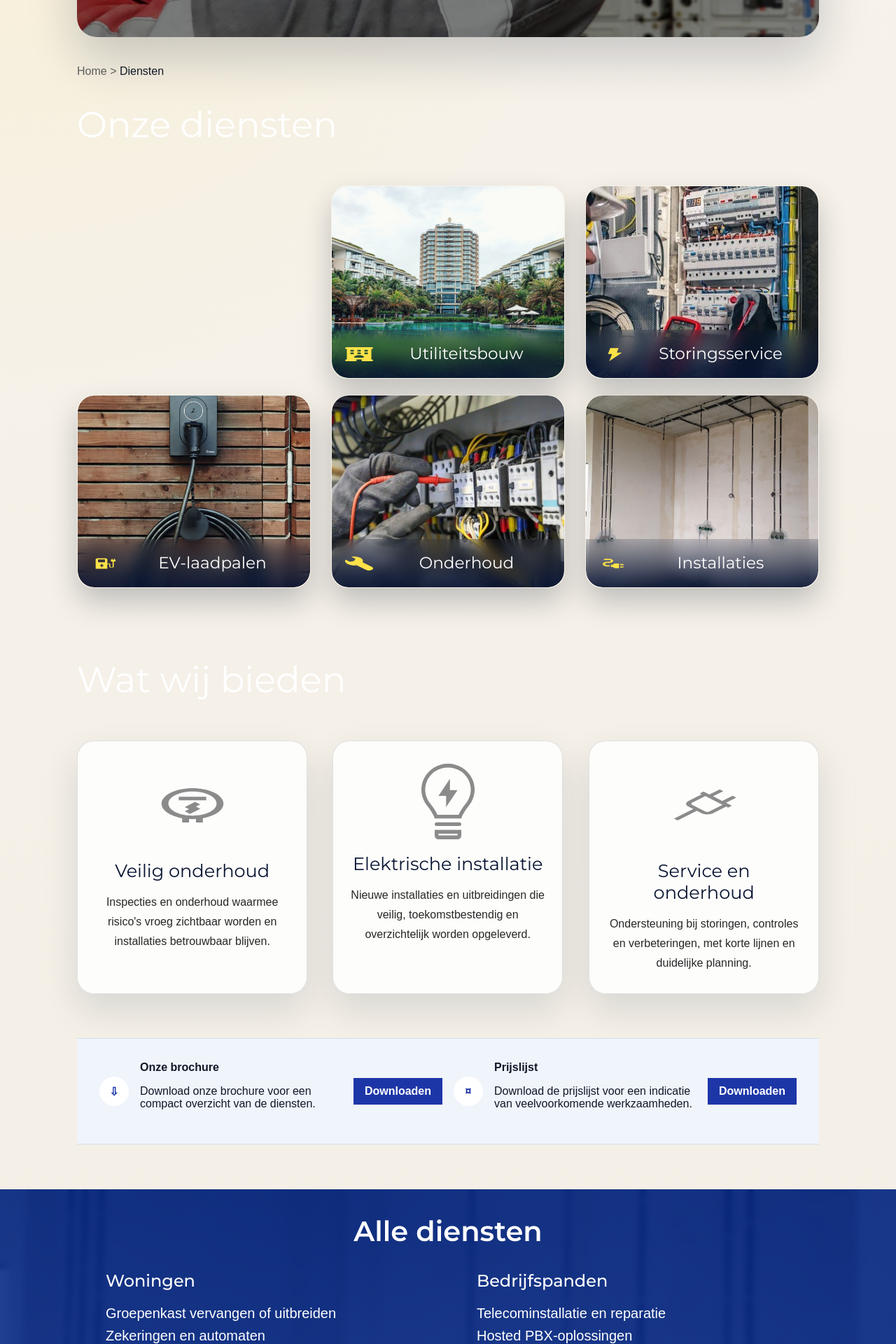
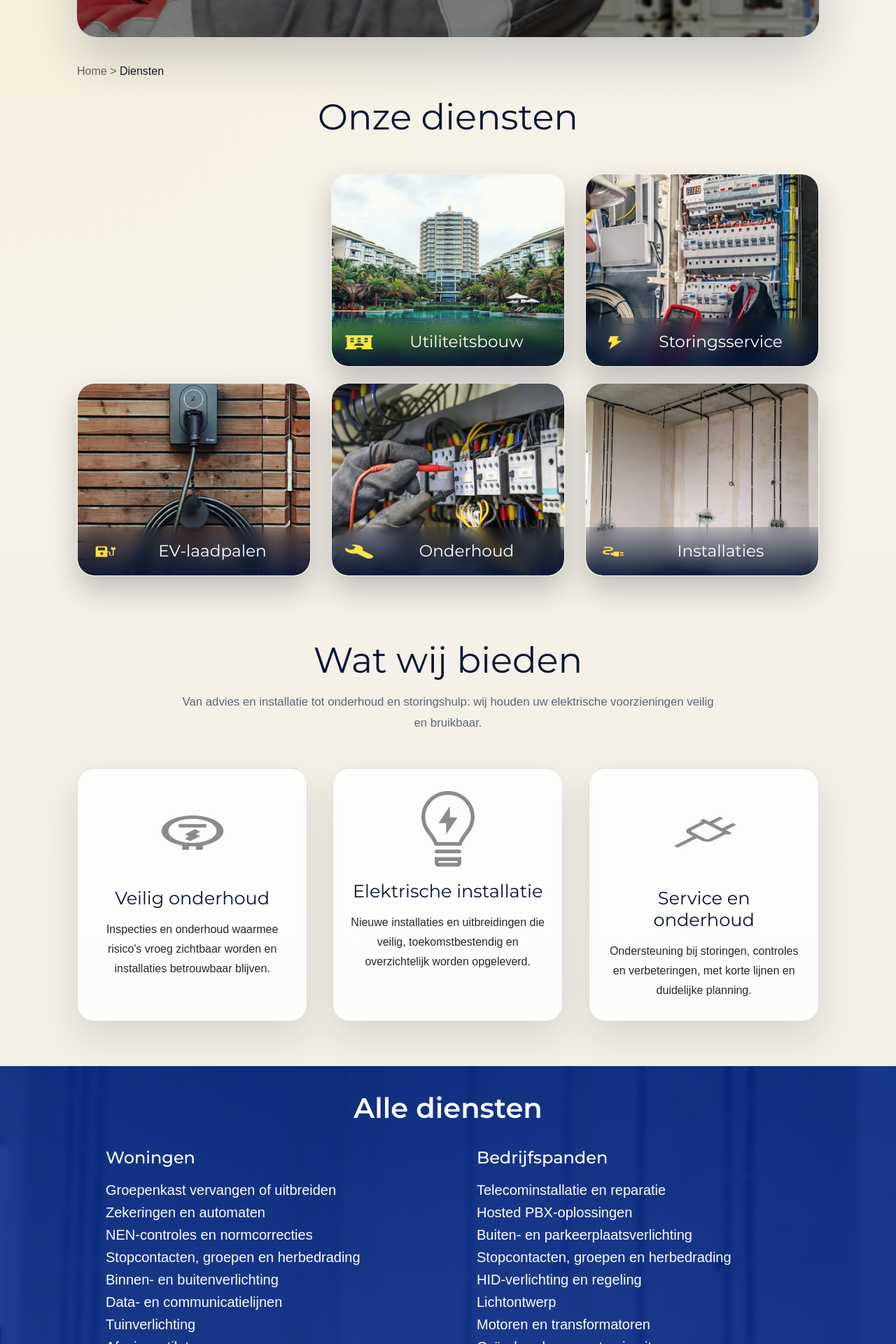
Before and after one commit to Nepryash/jordywebsite, a Vue app: page /services in a window 1280 px wide. Shown: the part 320-2240 px from the top of the page at 70% size. Built offline with nearby package versions, Linux system fonts and the light colour scheme.

Commit message:
Update services headings and footer social icons

```diff
--- a/src/components/SiteFooter.vue
+++ b/src/components/SiteFooter.vue
@@ -8,10 +8,8 @@ import type { SiteContent } from "../types";
 const { brandMark, worldMap, socialIcons: footerSocialIcons } = footerAssets;
 
 const socialIcons = [
-  { name: "Facebook", icon: footerSocialIcons.facebook, href: "#" },
-  { name: "Twitter", icon: footerSocialIcons.twitter, href: "#" },
   { name: "Instagram", icon: footerSocialIcons.instagram, href: "#" },
-  { name: "Google Plus", icon: footerSocialIcons.google, href: "#" }
+  { name: "Facebook", icon: footerSocialIcons.facebook, href: "#" }
 ] as const;
 
 const exploreLinks = [
--- a/src/views/ServicesView.vue
+++ b/src/views/ServicesView.vue
@@ -1,6 +1,5 @@
 <script setup lang="ts">
 import { computed } from "vue";
-import SectionIntro from "../components/SectionIntro.vue";
 import { getUiCopy } from "../i18n";
 import { homeAssets, servicesAssets } from "../localAssets";
 import type { SiteContent } from "../types";
@@ -100,7 +99,9 @@ const offerCards = computed(() => [
     <section class="section">
       <div class="site-frame">
         <div class="breadcrumbs">{{ ui.common.home }} &gt; <span>{{ ui.services.breadcrumb }}</span></div>
-        <SectionIntro label="" :title="ui.home.ourServices" />
+        <div class="figma-section-title">
+          <h2 data-node-id="4:14">{{ ui.home.ourServices }}</h2>
+        </div>
         <div class="figma-services-grid">
           <article
             v-for="(card, index) in localizedServices"
@@ -134,38 +135,16 @@ const offerCards = computed(() => [
 
     <section class="section">
       <div class="site-frame">
-        <SectionIntro
-          label=""
-          :title="ui.home.weOffer"
-          :copy="ui.services.weOfferCopy"
-        />
+        <div class="figma-section-title">
+          <h2 data-node-id="4:14">{{ ui.home.weOffer }}</h2>
+          <p data-node-id="4:17">{{ ui.services.weOfferCopy }}</p>
+        </div>
         <div class="offer-card-grid" data-node-id="19:1028">
           <article v-for="offer in offerCards" :key="offer.title" class="offer-card" :data-node-id="offer.nodeId">
             <img class="offer-card-icon" :src="offer.icon" alt="" aria-hidden="true" />
             <h3>{{ offer.title }}</h3>
             <p>{{ offer.description }}</p>
           </article>
-        </div>
-      </div>
-    </section>
-
-    <section class="section brochure-band-section">
-      <div class="site-frame brochure-band">
-        <div class="download-block">
-          <div class="download-icon">&#8681;</div>
-          <div>
-            <strong>{{ ui.services.brochure }}</strong>
-            <p>{{ ui.services.brochureCopy }}</p>
-          </div>
-          <button class="download-button" type="button">{{ ui.services.download }}</button>
-        </div>
-        <div class="download-block">
-          <div class="download-icon">&#164;</div>
-          <div>
-            <strong>{{ ui.services.priceList }}</strong>
-            <p>{{ ui.services.priceListCopy }}</p>
-          </div>
-          <button class="download-button" type="button">{{ ui.services.download }}</button>
         </div>
       </div>
     </section>
```
